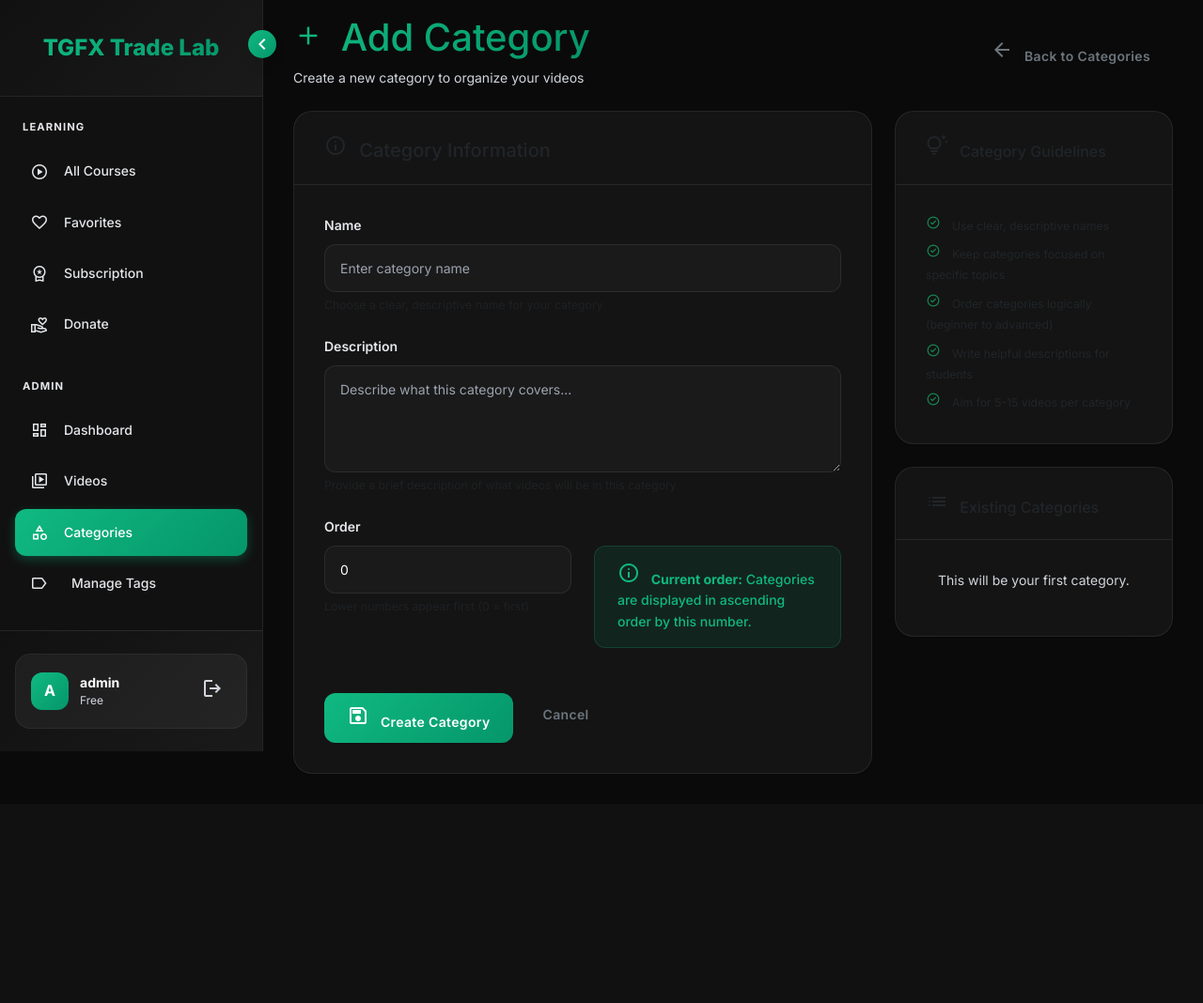
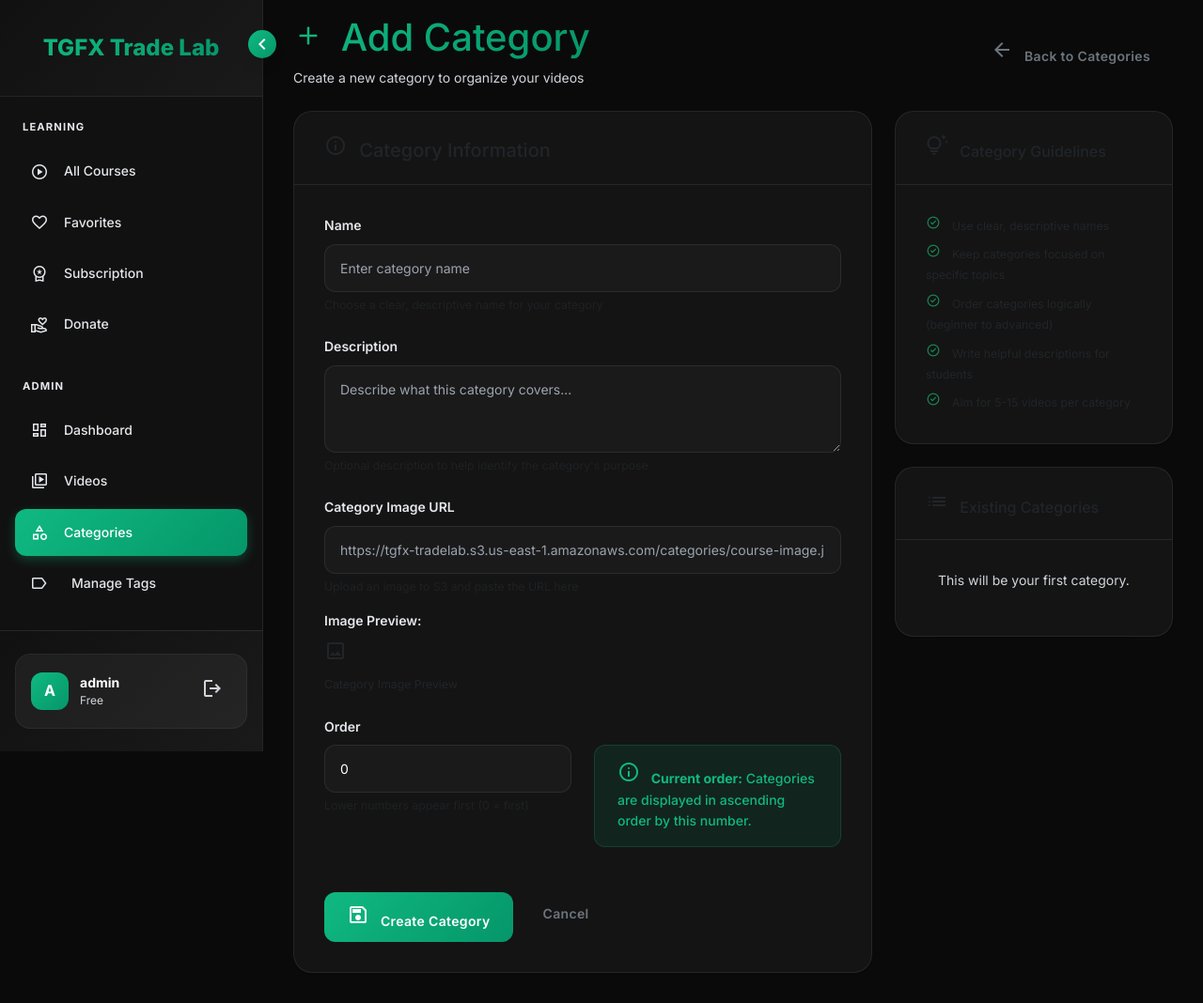
Before and after one commit to Tradersimpulse/tgfxtradelab, a Flask app: page /admin/category/add in a window 1280 px wide. Shown: the whole page at 94% size. Before the commit the page ends 824 px from the top, so only its background shows below. Run offline with Flask 3, Linux system fonts and the light colour scheme; a user stored in the database is signed in; data that the repository does not hold is empty.

Commit message:
Update category_form.html

```diff
--- a/templates/admin/category_form.html
+++ b/templates/admin/category_form.html
@@ -56,13 +56,40 @@
                     <!-- Description -->
                     <div class="mb-4">
                         {{ form.description.label(class="form-label") }}
-                        {{ form.description(class="form-control", rows="4", placeholder="Describe what this category covers...") }}
+                        {{ form.description(class="form-control", rows="3", placeholder="Describe what this category covers...") }}
                         {% if form.description.errors %}
                         <div class="text-danger small mt-1">
                             {% for error in form.description.errors %}{{ error }}{% endfor %}
                         </div>
                         {% endif %}
-                        <div class="form-text">Provide a brief description of what videos will be in this category</div>
+                        <div class="form-text">Optional description to help identify the category's purpose</div>
+                    </div>
+
+                    <!-- Category Image -->
+                    <div class="mb-4">
+                        {{ form.image_url.label(class="form-label") }}
+                        {{ form.image_url(class="form-control", placeholder="https://tgfx-tradelab.s3.us-east-1.amazonaws.com/categories/course-image.jpg") }}
+                        {% if form.image_url.errors %}
+                        <div class="text-danger small mt-1">
+                            {% for error in form.image_url.errors %}{{ error }}{% endfor %}
+                        </div>
+                        {% endif %}
+                        <div class="form-text">Upload an image to S3 and paste the URL here</div>
+
+                        <!-- Image Preview -->
+                        <div class="mt-3">
+                            <label class="form-label">Image Preview:</label>
+                            <div id="imagePreview" class="image-preview">
+                                {% if category and category.image_url %}
+                                <img src="{{ category.image_url }}" alt="Category Image" class="img-fluid rounded">
+                                {% else %}
+                                <div class="placeholder-image">
+                                    <span class="material-symbols-outlined">image</span>
+                                    <p class="small mt-2">Category Image Preview</p>
+                                </div>
+                                {% endif %}
+                            </div>
+                        </div>
                     </div>
 
                     <!-- Order Index -->
```
